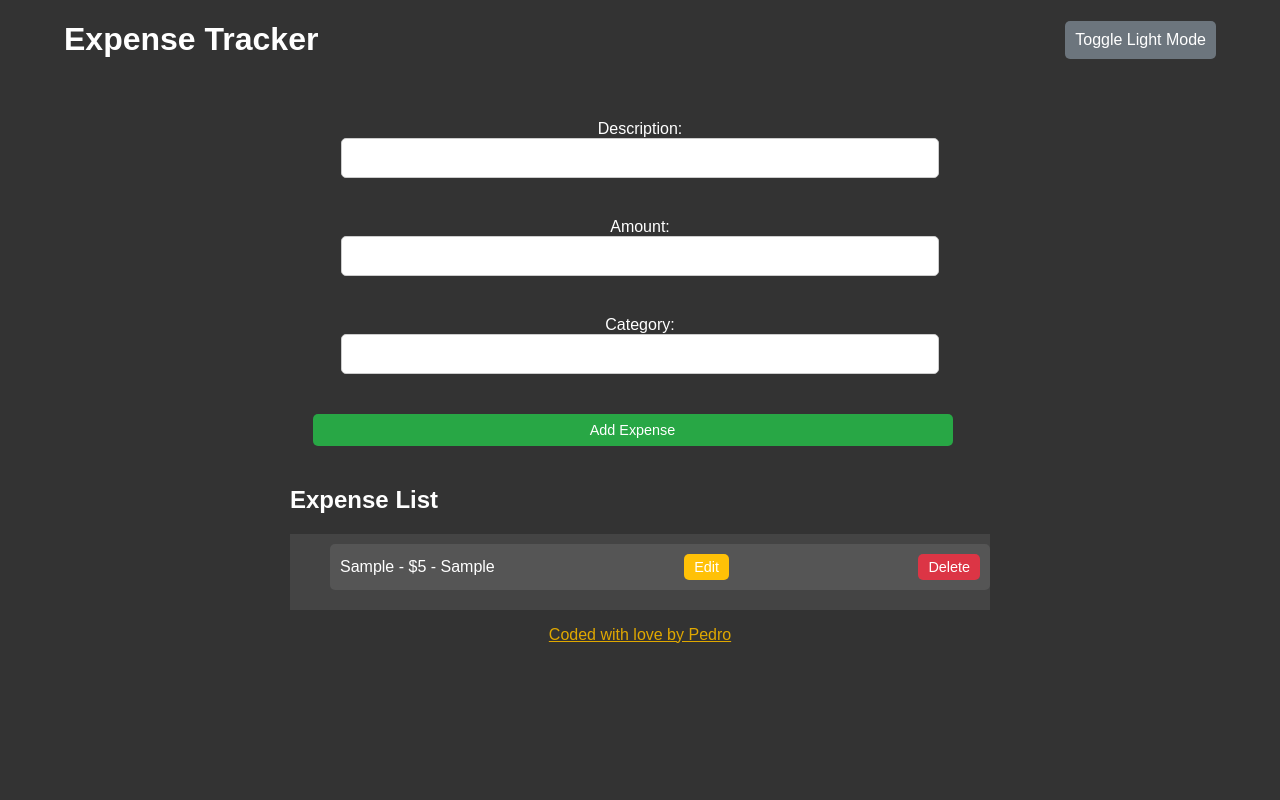
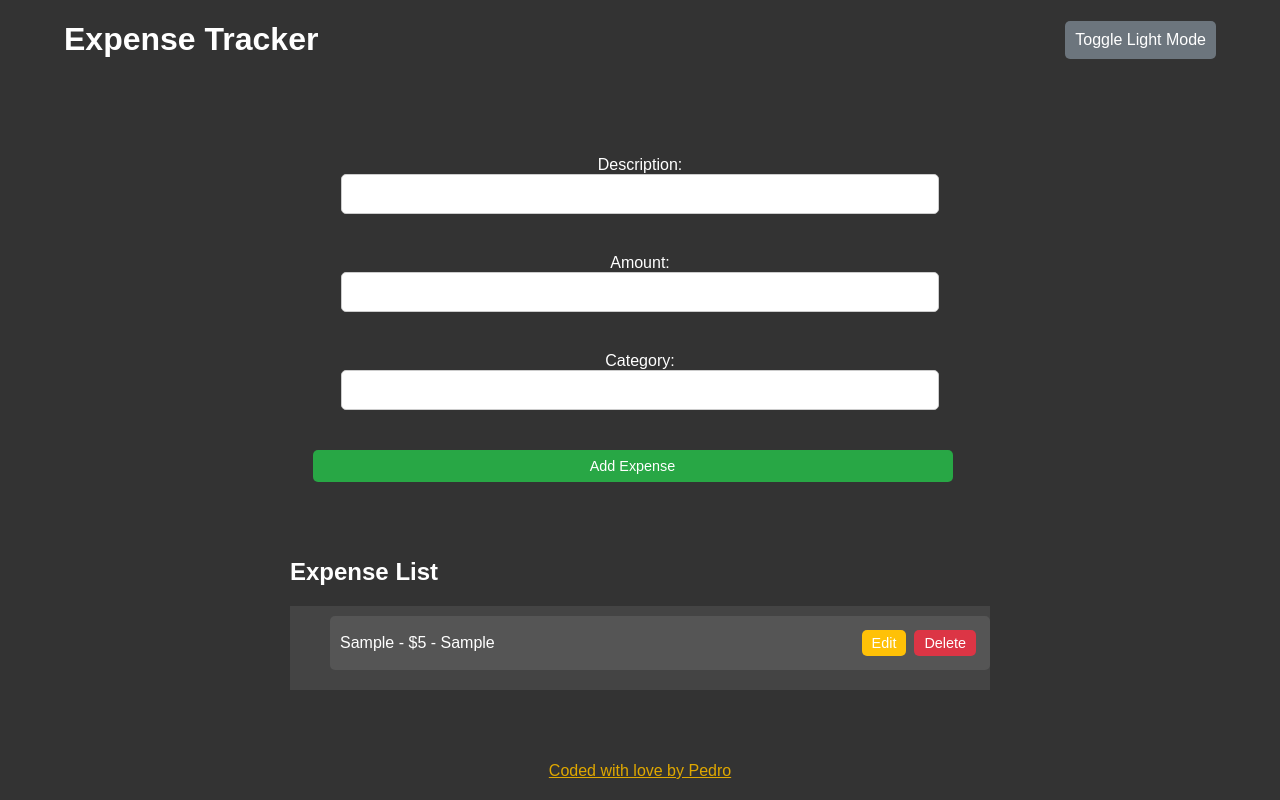
Before and after one commit to pedrosilva410/expense-tracker, a React (Create React App) app: page / in a window 1280 px wide. Both pictures are taken after typing "Sample", "5", "Sample" into the empty fields and a click on the button "Add Expense". Built offline with nearby package versions, Linux system fonts and the light colour scheme.

Commit message:
fix: lined up the buttons to the right in expense list and footer position

```diff
--- a/src/App.css
+++ b/src/App.css
@@ -13,6 +13,10 @@ body {
   height: 100%;
   width: 100%;
   background-color: #333;
+}
+
+#root {
+  height: 100vh;
 }
 
 body {
@@ -118,6 +122,7 @@ input {
   cursor: pointer;
   font-size: 0.9rem;
   border-radius: 5px;
+  margin: 4px;
 }
 
 .edit-btn {
@@ -273,7 +278,7 @@ input {
 }
 
 footer {
-  margin-bottom: 10px;
+  padding: 20px;
 }
 
 .github-link {
--- a/src/components/ExpenseList.js
+++ b/src/components/ExpenseList.js
@@ -75,6 +75,7 @@ const ExpenseList = ({ expenses, onRemoveExpense, onUpdateExpense }) => {
                 <span>
                   {expense.description} - ${expense.amount} - {expense.category}
                 </span>
+                <div>
                   <button
                     className="edit-btn"
                     onClick={() => handleEdit(expense)}
@@ -87,6 +88,7 @@ const ExpenseList = ({ expenses, onRemoveExpense, onUpdateExpense }) => {
                   >
                     Delete
                   </button>
+                </div>
               </>
             )}
           </li>
```
Lines whose indentation alone changed are shown as unchanged.
